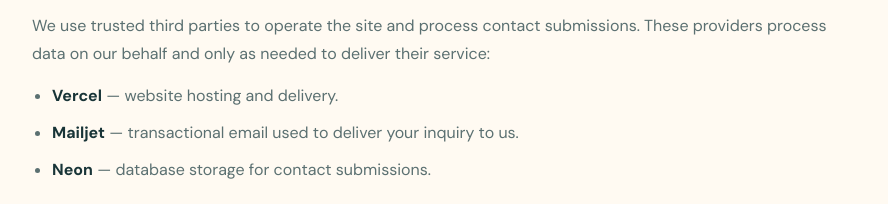
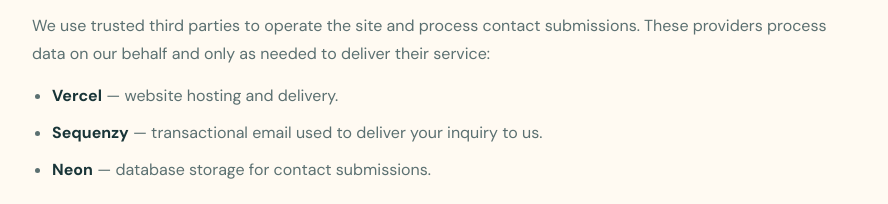
Before and after one commit to hpintojr/bennyandpenny, a Next.js app: page /privacy in a window 1280 px wide. Shown: the part 1091-1295 px from the top of the page, without its empty margins (192-1080 px from the left). Built offline with nearby package versions, Linux system fonts and the light colour scheme.

Commit message:
Correct privacy provider and add page metadata

```diff
--- a/app/privacy/page.tsx
+++ b/app/privacy/page.tsx
@@ -6,6 +6,11 @@
   description:
     "Privacy Policy for Benny & Penny's — A Tech Company: what we collect, how we use it, the providers we rely on, and your rights.",
   alternates: { canonical: "/privacy" },
+  openGraph: {
+    url: "/privacy",
+    title: "Privacy Policy | Benny & Penny's",
+    description: "How Benny & Penny's collects, uses, and protects contact-form information.",
+  },
 };
 
 export default function PrivacyPage() {
@@ -58,7 +63,7 @@
           </p>
           <ul className="legalList">
             <li><strong>Vercel</strong> — website hosting and delivery.</li>
-            <li><strong>Mailjet</strong> — transactional email used to deliver your inquiry to us.</li>
+            <li><strong>Sequenzy</strong> — transactional email used to deliver your inquiry to us.</li>
             <li><strong>Neon</strong> — database storage for contact submissions.</li>
           </ul>
           <p>
```
